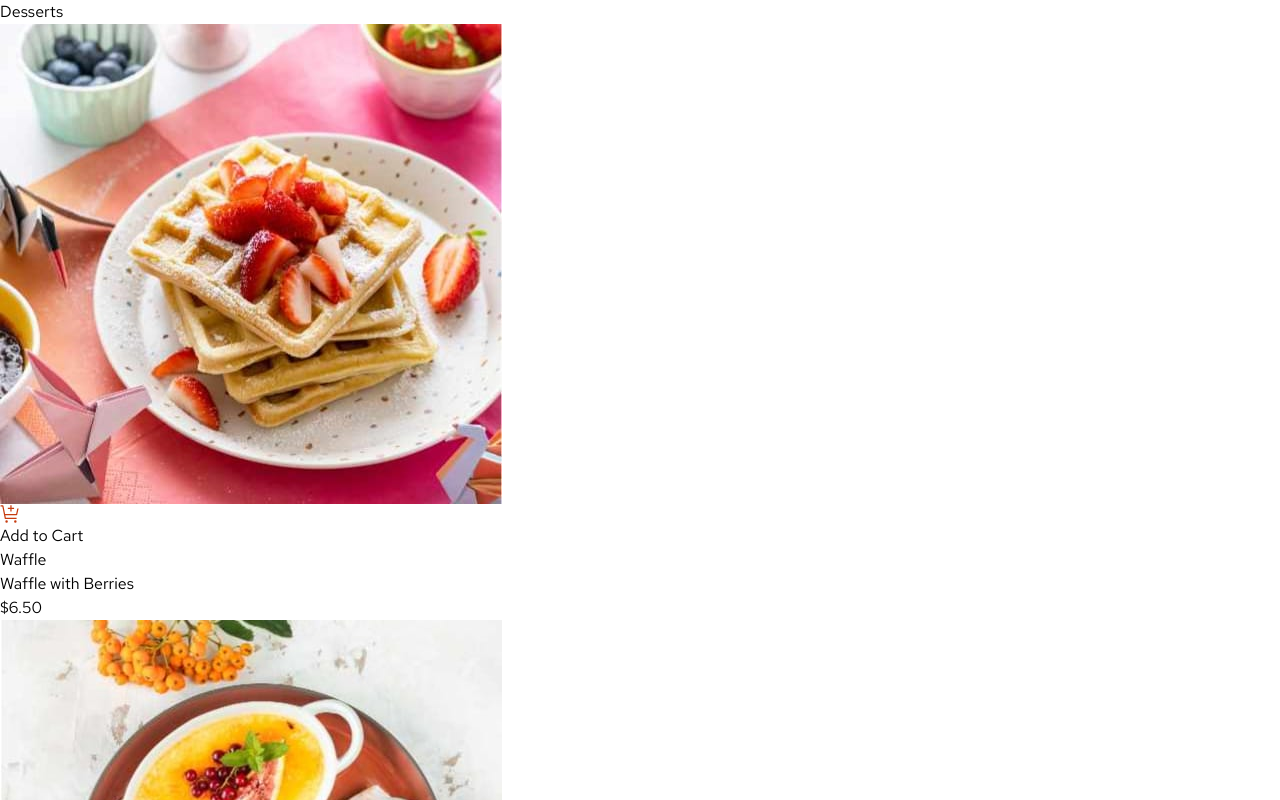
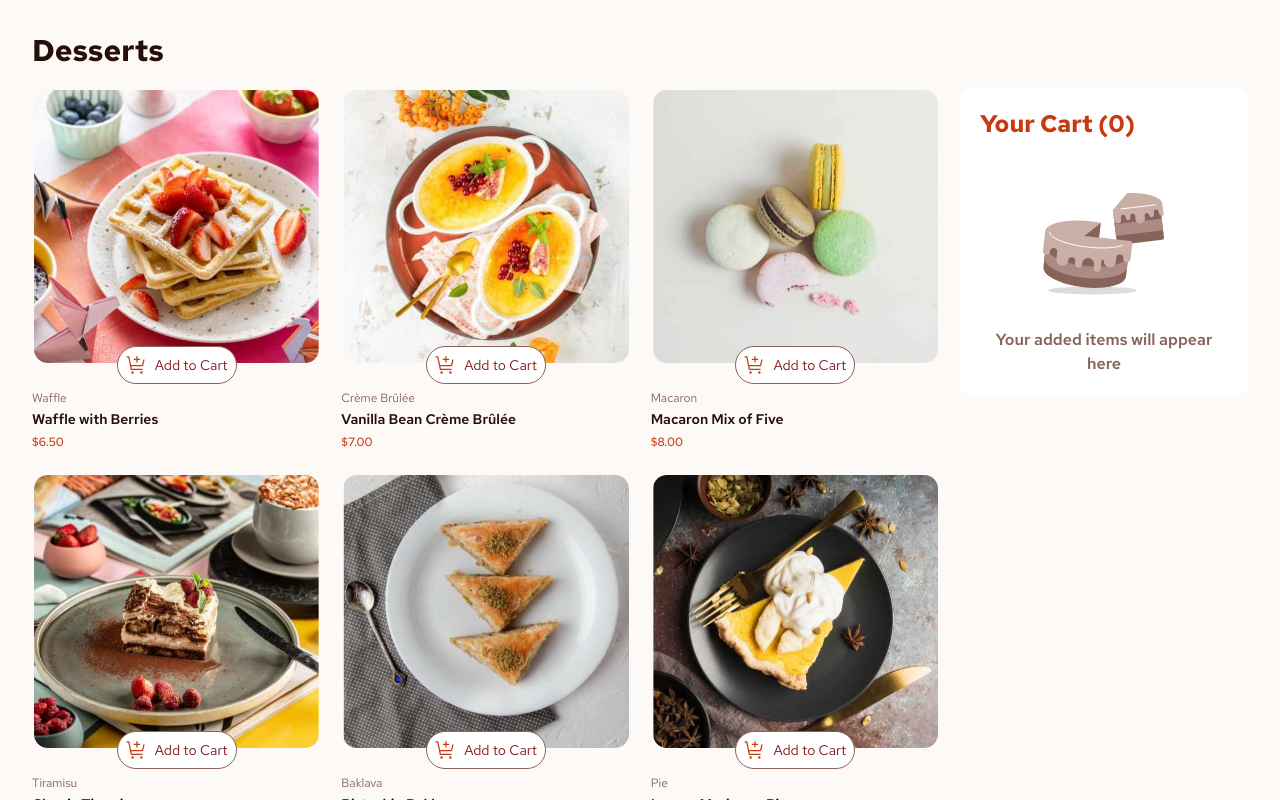
Before and after one commit to hrong1/product-list-with-cart, a React (Vite) app: page / in a window 1280 px wide. Shown: the top 800 px of the page. Built offline with nearby package versions, Linux system fonts and the light colour scheme.

Commit message:
add all styling

```diff
--- a/src/components/OrderConfirm.tsx
+++ b/src/components/OrderConfirm.tsx
@@ -12,31 +12,34 @@ const OrderConfirm = ({OrderInfo, closeMenu, totalPrice} : ShopCartInfo) => {
 
     return (
         <>
-            <div onClick={closeMenu} aria-hidden="true" />
-            <div>
-                <img src={confirmed} alt=''/>
-                <h3>Order Confirm</h3>
-                <span>We hope you enjoy your food!</span>
-                <ul>
+            <div className="fixed inset-0 bg-black/50" onClick={closeMenu} aria-hidden="true" />
+            <div className="fixed left-0 bottom-0 bg-white w-full  rounded-t-2xl animate-slide-up md:max-w-120 md:rounded-2xl md:left-1/2 md:bottom-1/2 md:transform-[50%_50%] md:-translate-x-1/2 md:translate-y-1/2 overflow-hidden">
+                <div className="max-h-[90vh] overflow-y-auto overscroll-contain flex flex-col gap-3 h-full p-5">
+                    <img className="max-w-10 max-h-10" src={confirmed} alt=''/>
+                    <h3 className="text-4xl font-bold text-rose-900">Order Confirm</h3>
+                    <span className="text-rose-400">We hope you enjoy your food!</span>
+                    <ul className="bg-rose-100 p-3 rounded-xl flex flex-col">
                         {OrderInfo.map(product => (
-                        <li key={product.name}>
-                            <img src={product.image.thumbnail}/>
-                            <div>
-                                <h5>{product.name}</h5>
-                                <span>{product.quantity}</span>
-                                <span>{currencyFormatter.format(product.price)}</span>
+                            <li className="grid grid-cols-[auto_1fr_auto] gap-3 justify-center items-center border-b border-b-rose-400 py-3" key={product.name}>
+                                <img className="block rounded-xl" src={product.image.thumbnail}/>
+                                <div className="min-w-0">
+                                    <h5 className="truncate text-rose-900 font-bold text-sm">{product.name}</h5>
+                                    <span className="text-red font-bold text-sm">{product.quantity}x</span>
+                                    <span className="text-rose-500 text-sm px-2">@{currencyFormatter.format(product.price)}</span>
                                 </div>
-                            <p>{currencyFormatter.format(product.price * product.quantity)}</p>
+                                <p className="text-rose-900 font-bold">{currencyFormatter.format(product.price * product.quantity)}</p>
                             </li>
                         ))}
+                        <div className="flex justify-between items-center mt-3">
+                            <p className="text-rose-900 text-sm">Order Total</p>
+                            <p className="text-rose-900 text-2xl font-bold">{currencyFormatter.format(totalPrice)}</p>
+                        </div>
                     </ul>
-                <div>
-                    <p>Total</p>
-                    <p>{currencyFormatter.format(totalPrice)}</p>
-                </div>
-                <button type="button" onClick={closeMenu}>
+
+                    <button className="bg-red text-white rounded-full w-full p-2" type="button" onClick={closeMenu}>
                         Start New Order
                     </button>
+                </div>
             </div>
         </>
     )
--- a/src/components/container.tsx
+++ b/src/components/container.tsx
@@ -43,9 +43,10 @@ const Container = () => {
     }
 
     return (
-        <div>
-            <h1>Desserts</h1>
-            <div>
+        <div className={`flex flex-col content-center-safe justify-center p-8 gap-5 bg-rose-50 min-h-screen ${isConfirmed ? "overflow-y-hidden" : ""}`}>
+            <h1 className="font-bold text-3xl text-rose-900">Desserts</h1>
+            <div className="md:grid md:grid-cols-[1fr_18rem] md:gap-5">
+                <div className="flex flex-col gap-5 md:grid md:grid-cols-3">
                     {products.map(product => (
                         <DessertCard
                             key={product.name}
@@ -60,6 +61,7 @@ const Container = () => {
                     totalPrice={totalPrice}
                     orderConfirmed={() => handleConfirmOrder(true)}
                 />
+            </div>
             {isConfirmed &&
                 <OrderConfirm
                     OrderInfo={cartItems}
@@ -67,7 +69,6 @@ const Container = () => {
                     totalPrice={totalPrice}
                 />
             }
-
         </div>
     )
 }
--- a/src/components/foodcard.tsx
+++ b/src/components/foodcard.tsx
@@ -10,10 +10,13 @@ interface DessertCardProps {
 }
 
 const DessertCard = ({ product, onIncrement, onDecrement }: DessertCardProps) => {
+    const buttonClass = `flex p-2 px-2 absolute bottom-0 left-1/2 transform -translate-x-1/2 translate-y-1/2 rounded-full justify-between items-center w-30 min-w-fit`
+    const iconClass = `border border-white rounded-full p-0.5 w-3 h-3 cursor-pointer`
+    const itemSelected = product.quantity > 0;
     return (
-        <div>
-            <div>
-                <picture>
+        <div className="flex flex-col gap-5 w-auto">
+            <div className="relative flex flex-col gap-5 w-fit">
+                <picture className={`flex rounded-2xl overflow-hidden w-fit border-2 ${itemSelected ? 'border-red' : 'border-transparent'}`}>
                     <source
                     media="(min-width: 1024px)"
                     srcSet={product.image.desktop}
@@ -27,27 +30,31 @@ const DessertCard = ({ product, onIncrement, onDecrement }: DessertCardProps) =>
                     alt=""
                     />
                 </picture>
-                { product.quantity > 0 ? (
-                    <div>
-                        <button onClick={onDecrement} type="button">
-                            <img src={Decrement} alt=""/>
+                { itemSelected ? (
+                    <div
+                        className={`${buttonClass} bg-red text-white text-sm`}>
+                        <button className={`${iconClass}`} onClick={onDecrement} type="button">
+                            <img className="w-full h-auto" src={Decrement} alt=""/>
                         </button>
                         {product.quantity}
-                        <button onClick={onIncrement} type="button">
+                        <button className={`${iconClass}`} onClick={onIncrement} type="button">
                             <img src={Increment} alt=""/>
                         </button>
                     </div>
                 ):(
-                    <button onClick={onIncrement} type="button">
-                        <img src={AddCart} alt=""/>
+                    <button
+                        className={`${buttonClass} bg-white border border-rose-500 text-red-900 text-sm text-nowrap cursor-pointer`}
+                        onClick={onIncrement}
+                        type="button">
+                        <img className="mr-2" src={AddCart} alt=""/>
                         Add to Cart
                     </button>
                 )}
             </div>
             <div>
-                <span>{product.category}</span>
-                <h5>{product.name}</h5>
-                <span>${product.price.toFixed(2)}</span>
+                <span className="text-xs text-rose-500">{product.category}</span>
+                <h5 className="font-semibold text-rose-900 text-sm">{product.name}</h5>
+                <span className="text-xs font-medium text-red">${product.price.toFixed(2)}</span>
             </div>
         </div>
     )
--- a/src/components/shopCart.tsx
+++ b/src/components/shopCart.tsx
@@ -14,48 +14,49 @@ const ShopCart = ({ productList, onRemoveItem , totalPrice, orderConfirmed}: Sho
     const itemNumber = productList.reduce((total, p) => total + p.quantity, 0);
 
     return (
-        <div>
-            <h3>Your Cart ({itemNumber})</h3>
+        <div className='rounded-xl p-5 w-full flex flex-col bg-white h-fit'>
+            <h3 className='text-red text-2xl font-bold'>Your Cart ({itemNumber})</h3>
             {itemNumber > 0 ? (
-                <div>
-                    <ul>
+                <div className='flex flex-col gap-5 mt-2'>
+                    <ul className='flex flex-col'>
                         {productList.map(product => (
-                            <li key={product.name}>
-                                <h5>{product.name}</h5>
-                                <div>
-                                    <span>{product.quantity}×</span>
-                                    <span>@ {currencyFormatter.format(product.price)}</span>
-                                    <span>
+                            <li className='grid grid-cols-[1fr_auto] grid-rows-2 border-b border-rose-100' key={product.name}>
+                                <h5 className='col-1 row-1 font-bold text-xs text-rose-900 self-center'>{product.name}</h5>
+                                <div className='flex gap-3 col-1 row-2 self-center pb-2'>
+                                    <span className='text-red text-sm font-bold'>{product.quantity}x</span>
+                                    <span className='text-sm text-rose-500'>@ {currencyFormatter.format(product.price)}</span>
+                                    <span className='text-sm text-rose-400 font-semibold'>
                                         {currencyFormatter.format(product.price * product.quantity)}
                                     </span>
                                 </div>
                                 <button
+                                    className='col-2 row-span-2 border border-rose-500 rounded-full w-3 h-3 cursor-pointer self-center'
                                     onClick={() => onRemoveItem(product.name)}
                                     type='button'
                                     aria-label='remove product'>
-                                    <img src={removeIcon} alt=''/>
+                                    <img className='place-self-center' src={removeIcon} alt=''/>
                                 </button>
                             </li>
                         ))}
                     </ul>
-                    <div>
-                        <span>Total</span>
-                        <span>
+                    <div className='flex items-center justify-between'>
+                        <span>Order Total</span>
+                        <span className='text-3xl font-bold text-rose-900'>
                             {currencyFormatter.format(totalPrice)}
                         </span>
                     </div>
-                    <div>
-                        <img src={tree} alt=''/>
-                        This is <b>carbon-neutral</b> delivery
+                    <div className='bg-rose-50 rounded-lg flex items-center justify-center p-2' >
+                        <img  src={tree} alt=''/>
+                        <span className='ml-2 text-xs text-rose-900 text-nowrap'>This is a <b className='font-semibold'>carbon-neutral</b> delivery</span>
                     </div>
-                    <button type='button' onClick={orderConfirmed}>
+                    <button className='bg-red text-white rounded-full w-full p-2' type='button' onClick={orderConfirmed}>
                         Confirm Order
                     </button>
                 </div>
             ) : (
-                <div>
-                    <img src={emptyCart} alt=''/>
-                    <span>Your added items will appear here</span>
+                <div className='w-full h-auto flex flex-col justify-center items-center mt-10 gap-5 text-center'>
+                    <img className='' src={emptyCart} alt=''/>
+                    <span className='text-rose-500 font-semibold'>Your added items will appear here</span>
                 </div>
             )}
         </div>
--- a/src/index.css
+++ b/src/index.css
@@ -10,6 +10,17 @@
     --color-rose-400: hsl(7, 20%, 60%);
     --color-rose-500: hsl(12, 20%, 44%);
     --color-rose-900: hsl(14, 65%, 9%);
+
+    --animate-slide-up: slide-up 0.3s ease-out forwards;
+
+    @keyframes slide-up {
+        from {
+            transform: translateY(100%);
+        }
+        to {
+            transform: translateY(0);
+        }
+    }
 }
 
 html {
```
Lines whose indentation alone changed are shown as unchanged.
